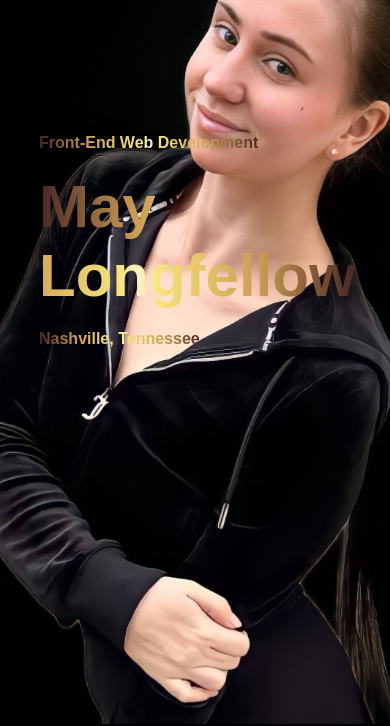
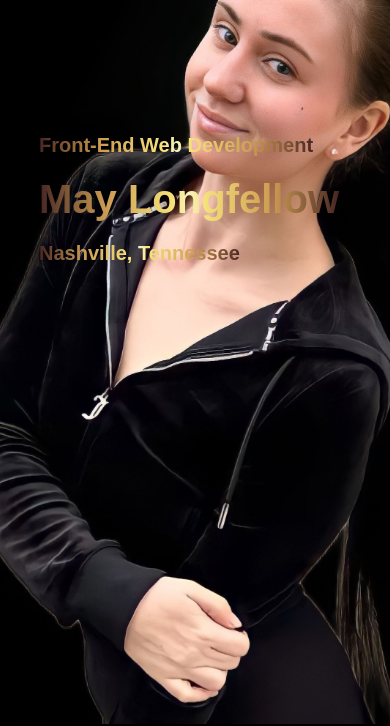
Before and after one commit to mayflower865/Portfolio-practice, a plain HTML site: page index.html in a window 390 px wide. Shown: the part 120-846 px from the top of the page. Drawn offline with Linux system fonts and the light colour scheme.

Commit message:
editing the font size of the header text

```diff
--- a/src/style.css
+++ b/src/style.css
@@ -369,10 +369,10 @@ nav .fa-solid {
     }
     .header-text {
         margin-top: 50%;
-        font-size: 16px;
+        font-size: 20px;
     }
     .header-text h1 {
-        font-size: px;
+        font-size: 40px;
     }
     nav .fa-solid {
         display: block;
```
